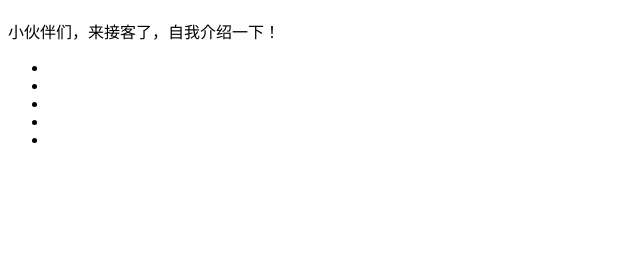
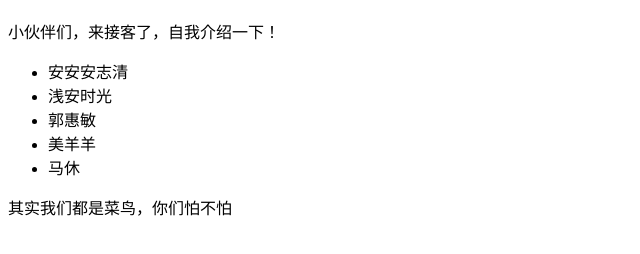
Before and after one commit to bigcanhome/china-bigcan.github.io, a plain HTML site: page index.html in a window 1280 px wide. Shown: the part 70-324 px from the top of the page, without its empty margins (0-640 px from the left). Drawn offline with Linux system fonts and the light colour scheme.

Commit message:
试一试协同开发的感觉2

```diff
--- a/index.html
+++ b/index.html
@@ -9,11 +9,12 @@
 	<h1>FE学习小组-BigCan</h1>
     <p>小伙伴们，来接客了，自我介绍一下！</p>
 	<ul>
-		<li></li>
-		<li></li>
-		<li></li>
-		<li></li>
-		<li></li>
+		<li>安安安志清</li>
+		<li>浅安时光</li>
+		<li>郭惠敏</li>
+		<li>美羊羊</li>
+		<li>马休</li>
 	</ul>
+    <p>其实我们都是菜鸟，你们怕不怕</p>
 </body>
 </html>
```
